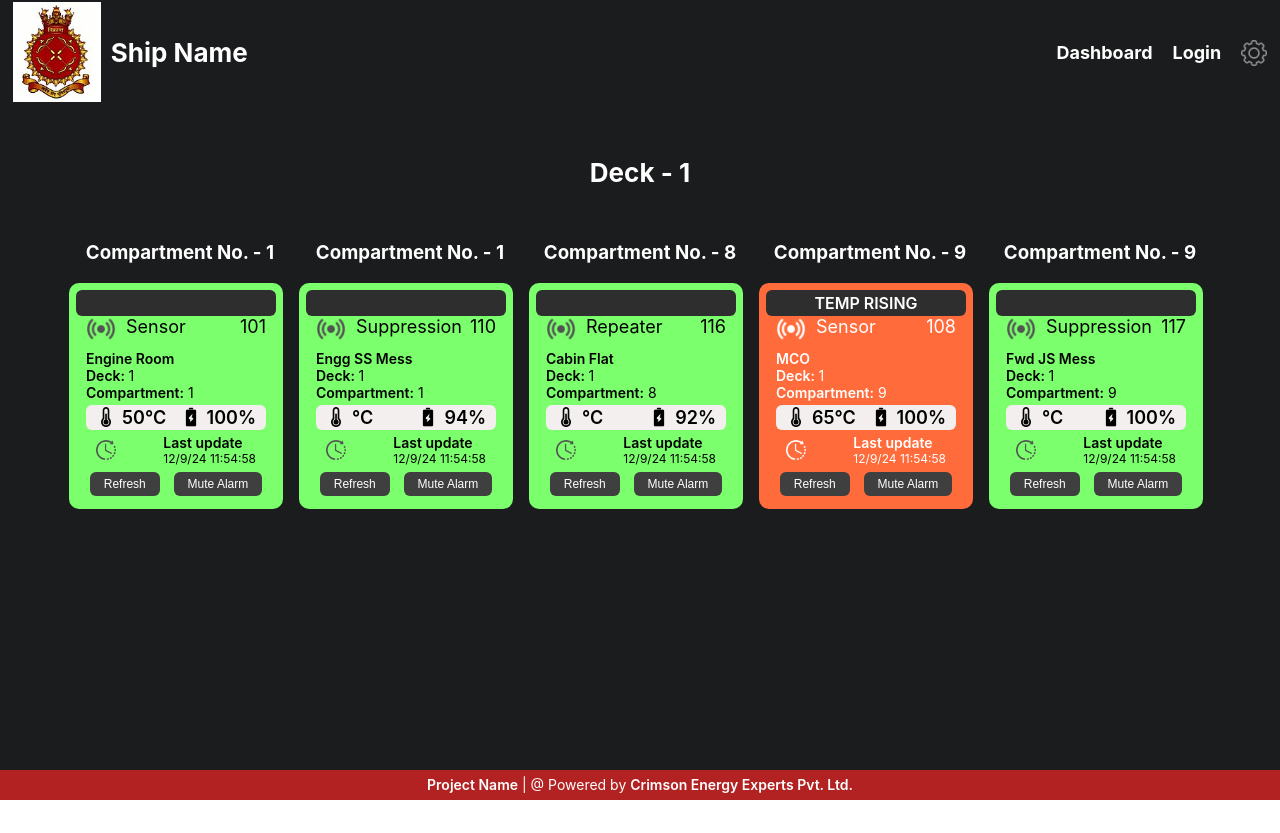
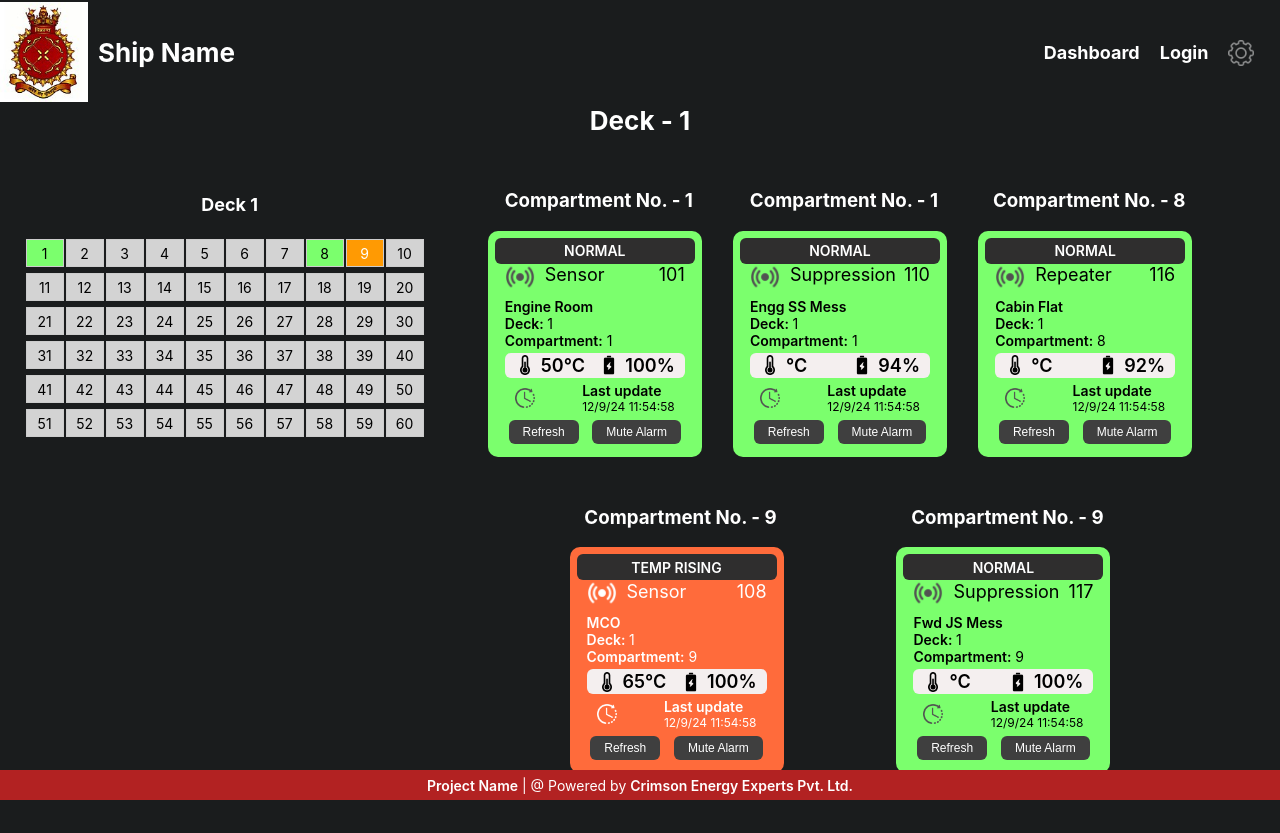
Before and after one commit to cee-diksha/fire_detection, a React (Create React App) app: page /deck/1 in a window 1280 px wide. Before the commit the page ends 800 px from the top, so only its background shows below. Built offline with nearby package versions, Linux system fonts and the light colour scheme.

Commit message:
grid added on all pages

```diff
--- a/src/comp-styles.css
+++ b/src/comp-styles.css
@@ -454,7 +454,7 @@ tbody tr:hover {
     background-color: #2f2e2e;
     height: 26px;
     border-radius: 6px;
-    font-size: 16px;
+    font-size: 14px;
     text-align: center;
     font-weight: 600;
   }
--- a/src/components/Card.js
+++ b/src/components/Card.js
@@ -33,7 +33,7 @@ console.log(status.includes("success"), "status check")
     >
        <div className="segment" id="status-text">
         <p>
-        {status.includes("danger")? "FIRE" : status.includes("orange") ? "TEMP RISING" : status.includes("yellow") ? "LOW BATTERY" : null}
+        {status.includes("danger")? "FIRE" : status.includes("orange") ? "TEMP RISING" : status.includes("yellow") ? "LOW BATTERY" : "NORMAL"}
         </p>
       </div>
       <div className="segment" id="node-type-id">
--- a/src/components/DeckCard.js
+++ b/src/components/DeckCard.js
@@ -15,6 +15,7 @@ const DeckCard = () => {
     setDeck(danger);
     setCardData(deviceInfo);
   }, [deviceInfo]);
+
 
   return (
     <div className='deckcard-container'>
--- a/src/components/DeckModal.js
+++ b/src/components/DeckModal.js
@@ -29,6 +29,7 @@ export const DeckDashboardPageDiv = ({data, deckNo}) => {
       <div>
         <div className='status-grid-modal' style={{cursor: "pointer"}}>
           <h4>Deck {deckNo}</h4>
+          {console.log(data, deckNo, "deckkkkkk")}
           <Grid data={data} deckNo={deckNo} />
         </div>
       </div>
--- a/src/components/Grid.js
+++ b/src/components/Grid.js
@@ -4,13 +4,11 @@ import { Link } from "react-router-dom";
 
 const Grid = ({ data, deckNo }) => {
 
-  // Assuming data.danger, data.normal, etc., are arrays of compartment IDs
-  const dangerComp = data.danger;
-  const normalComp = data.normal;
-  const tempriseComp = data.temprise;
-  const lowbatteryComp = data.lowbattery;
+  const dangerComp = data.danger || []; // Ensure it's always an array
+  const normalComp = data.normal || [];
+  const tempriseComp = data.temprise || [];
+  const lowbatteryComp = data.lowbattery || [];
 
-  // no need to wrap these in an object inside useState
   const [highlightedId, setHighlightedId] = useState({
     dangerComp: [],
     normalComp: [],
@@ -19,28 +17,29 @@ const Grid = ({ data, deckNo }) => {
   });
 
   useEffect(() => {
-    setHighlightedId({ dangerComp, normalComp, tempriseComp, lowbatteryComp });
+    setHighlightedId({
+      dangerComp: dangerComp || [],
+      normalComp: normalComp || [],
+      tempriseComp: tempriseComp || [],
+      lowbatteryComp: lowbatteryComp || []
+    });
   }, [dangerComp, normalComp, tempriseComp, lowbatteryComp]);
 
   const getBoxClass = (boxId) => {
     if (highlightedId.dangerComp.includes(boxId)) return "danger";
-    else if (highlightedId.tempriseComp.includes(boxId)) return "temprise";
-    else if (highlightedId.lowbatteryComp.includes(boxId)) return "lowbattery";
-    else if (highlightedId.normalComp.includes(boxId)) {
-      return "normal"
-    }
-    else return "box"; // default class
+    if (highlightedId.tempriseComp.includes(boxId)) return "temprise";
+    if (highlightedId.lowbatteryComp.includes(boxId)) return "lowbattery";
+    if (highlightedId.normalComp.includes(boxId)) return "normal";
+    return "box"; // default class
   };
 
-  // no. of boxes in each row for the ship-like shape
-  // const rowSizes = [14, 13, 11, 9, 7];
   const boxes = Array.from({ length: 60 }, (_, index) => index + 1);
 
   return (
     <div style={{ marginRight: "14px" }}>
       <div className="grid-container">
         {boxes.map((boxId) => {
-          const boxClass = getBoxClass(boxId); // Use boxId here instead of currentBoxId
+          const boxClass = getBoxClass(boxId);
           return (
             <Link
               key={boxId}
@@ -49,7 +48,7 @@ const Grid = ({ data, deckNo }) => {
             >
               <div
                 id={`box-${boxId}`}
-                className={`box ${boxClass}`} // Apply the class dynamically
+                className={`box ${boxClass}`}
               >
                 {boxId}
               </div>
--- a/src/pages/Dashboard.js
+++ b/src/pages/Dashboard.js
@@ -14,65 +14,17 @@ import DeckCard from '../components/DeckCard'
 import { DeckDashboardPageDiv } from '../components/DeckModal'
 import Footer from '../components/Footer'
 import AlertCard from '../components/AlertCard'
+import { reduceDeckData } from '../utils/reduceDeckData'
 
 const Dashboard = () => {
     const {deviceInfo, isLogin, deckData, filteredDeckInfo, setfilteredDeckInfo} = useContext(MainContext)
     const [cardData, setCardData] = useState(deviceInfo)
+
     useEffect(() => {
-        const reducedData = deckData.reduce((acc, curr) => {
-            const existingDeck = acc.find(item => item.deck === curr.deck);
-
-           const hasDanger = [];
-            const hasOrange = [];
-            const hasYellow = [];
-            const hasSuccess = [];
-
-            curr.devices.forEach(device => {
-              const compartments = device.node_info.map(item => ({
-                node: item.node,
-                status: item.status,
-                comp: device.comp
-              }));
-
-              compartments.forEach(compartment => {
-                if (compartment.status.includes("danger")) {
-                  hasDanger.push(compartment.comp);
-                } else if (compartment.status.includes("orange")) {
-                  hasOrange.push(compartment.comp);
-                } else if (compartment.status.includes("yellow")) {
-                  hasYellow.push(compartment.comp);
-                } else if (compartment.status.includes("success")) {
-                  hasSuccess.push(compartment.comp);
-                }
-              });
-            });
-            if (existingDeck) {
-              existingDeck.danger.push(...hasDanger);
-              existingDeck.normal.push(...hasSuccess);
-              existingDeck.temprise.push(...hasOrange);
-              existingDeck.lowbattery.push(...hasYellow);
-            } else {
-                const newDeck = {
-                    deck: curr.deck,
-                    danger: hasDanger,
-                    normal: hasSuccess,
-                    temprise: hasOrange,
-                    lowbattery: hasYellow,
-                };
-
-                if (hasDanger.length > 0) {
-                    acc.unshift(newDeck);  //to insert the decks having danger at start
-                } else {
-                    acc.push(newDeck);
-                }
-            }
-
-            return acc;
-          }, []);
-
-        setfilteredDeckInfo(reducedData)
-        setCardData(deviceInfo)
-    }, [deviceInfo, deckData])
+        const { filteredDeckInfo, cardData } = reduceDeckData(deckData, deviceInfo);
+        setfilteredDeckInfo(filteredDeckInfo);
+        setCardData(cardData);
+      }, [deckData, deviceInfo]);
 
   return (
     <>
--- a/src/pages/SpecificDeck.js
+++ b/src/pages/SpecificDeck.js
@@ -8,11 +8,14 @@ import settings from "../assets/settings.png"
 import shipcrest from "../assets/INS_Vikrant_crest.jpg"
 import user from "../assets/user.png"
 import Card from '../components/Card'
+import { reduceDeckData } from '../utils/reduceDeckData'
+import { DeckDashboardPageDiv } from '../components/DeckModal'
 
 const SpecificDeck = () => {
     const {deck} = useParams()
-    const {isLogin, deckData, deviceInfo} = useContext(MainContext)
+    const {isLogin, deckData, deviceInfo, setfilteredDeckInfo} = useContext(MainContext)
     const [deckInfo, setDeckInfo] = useState([])
+    const [deckGrid, setDeckGrid] = useState([])
 
     useEffect(() => {
       const filtered = deckData.filter(item => item.deck === parseInt(deck)).flatMap(item => {
@@ -39,10 +42,16 @@ const SpecificDeck = () => {
 
       console.log(filtered, "final filtered output", deckData);
       setDeckInfo(filtered)
-    }, [deckData])
+      const { filteredDeckInfo, cardData } = reduceDeckData(deckData, deviceInfo);
+      setfilteredDeckInfo(filteredDeckInfo);
+      const data = filteredDeckInfo.filter(item => item.deck === parseInt(deck))
+      setDeckGrid(data[0])
+    }, [deckData, deviceInfo])
+
 
   return (
     <div className='specific-deck-wrapper'>
+  <div style={{width: "100%", justifyContent: "center", alignItems: "center"}}>
   <div className='specific-device-mainheader'>
         <div style={{display: "flex", alignItems: "center", justifyContent: "space-between", width: "auto"}}>
             <img style={{height: "100px"}} src={shipcrest} alt="ship" />
@@ -55,8 +64,10 @@ const SpecificDeck = () => {
              style={{ pointerEvents: isLogin ? 'auto' : 'none', opacity: isLogin ? 1 : 0.5 }}><img src={settings} alt="settings" className='img'/></Link>
         </div>
       </div>
-     <div style={{marginTop: "-14%", display: "flex", flexDirection: "column", alignItems: "center", width: "auto"}}>
+     <div style={{display: "flex", flexDirection: "column", justifyContent:"space-evenly", margin:"auto", alignItems: "center"}}>
       <h4 className="h4">Deck - {deck} </h4>
+      <div style={{display: "flex", alignItems: "flex-start", justifyContent: "space-evenly", width: "96%"}}>
+        <DeckDashboardPageDiv data={deckGrid} deckNo={deckGrid.deck} />
           <div className='card-holder-specificdeck'>
             {deckInfo.map((item, index) => {
               const details = deviceInfo.filter(data => (data.deck === parseInt(deck) && data.compartment === item.comp))
@@ -75,6 +86,8 @@ const SpecificDeck = () => {
             })}
           </div>
       </div>
+     </div>
+  </div>
       <div className="dashboard-sticky">
         <Footer />
       </div>
--- a/src/styles.css
+++ b/src/styles.css
@@ -447,9 +447,10 @@ input {
     display: flex;
     justify-content: space-evenly;
     align-items: center;
-    width: 100%;
+    width: 70%;
     height: auto;
     padding: 0 30px;
+    flex-wrap: wrap;
   }
 
   .specific-card{
--- /dev/null
+++ b/src/utils/reduceDeckData.js
@@ -0,0 +1,58 @@
+export const reduceDeckData = (deckData, deviceInfo) => {
+  const reducedData = deckData.reduce((acc, curr) => {
+    const existingDeck = acc.find(item => item.deck === curr.deck);
+
+    const hasDanger = [];
+    const hasOrange = [];
+    const hasYellow = [];
+    const hasSuccess = [];
+
+    curr.devices.forEach(device => {
+      const compartments = device.node_info.map(item => ({
+        node: item.node,
+        status: item.status,
+        comp: device.comp
+      }));
+
+      compartments.forEach(compartment => {
+        if (compartment.status.includes("danger")) {
+          hasDanger.push(compartment.comp);
+        } else if (compartment.status.includes("orange")) {
+          hasOrange.push(compartment.comp);
+        } else if (compartment.status.includes("yellow")) {
+          hasYellow.push(compartment.comp);
+        } else if (compartment.status.includes("success")) {
+          hasSuccess.push(compartment.comp);
+        }
+      });
+    });
+
+    if (existingDeck) {
+      existingDeck.danger = [...(existingDeck.danger || []), ...hasDanger];
+      existingDeck.normal = [...(existingDeck.normal || []), ...hasSuccess];
+      existingDeck.temprise = [...(existingDeck.temprise || []), ...hasOrange];
+      existingDeck.lowbattery = [...(existingDeck.lowbattery || []), ...hasYellow];
+    } else {
+      const newDeck = {
+        deck: curr.deck,
+        danger: hasDanger || [],
+        normal: hasSuccess || [],
+        temprise: hasOrange || [],
+        lowbattery: hasYellow || [],
+      };
+
+      if (hasDanger.length > 0) {
+        acc.unshift(newDeck);
+      } else {
+        acc.push(newDeck);
+      }
+    }
+
+    return acc;
+  }, []);
+
+  return {
+    filteredDeckInfo: reducedData,
+    cardData: deviceInfo
+  };
+};
```
Lines whose indentation alone changed are shown as unchanged.
